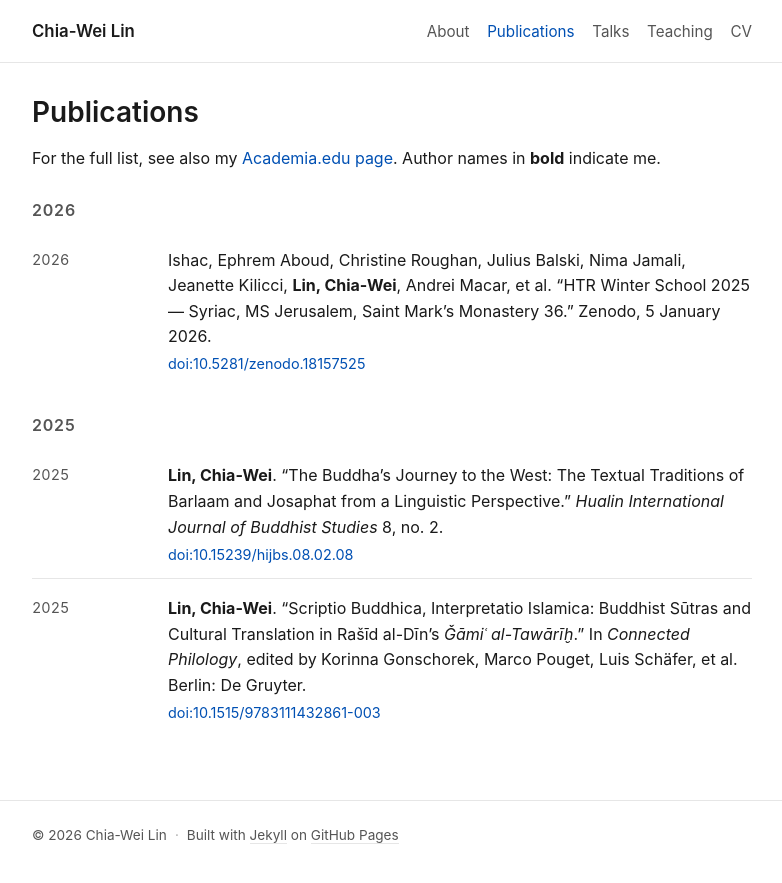
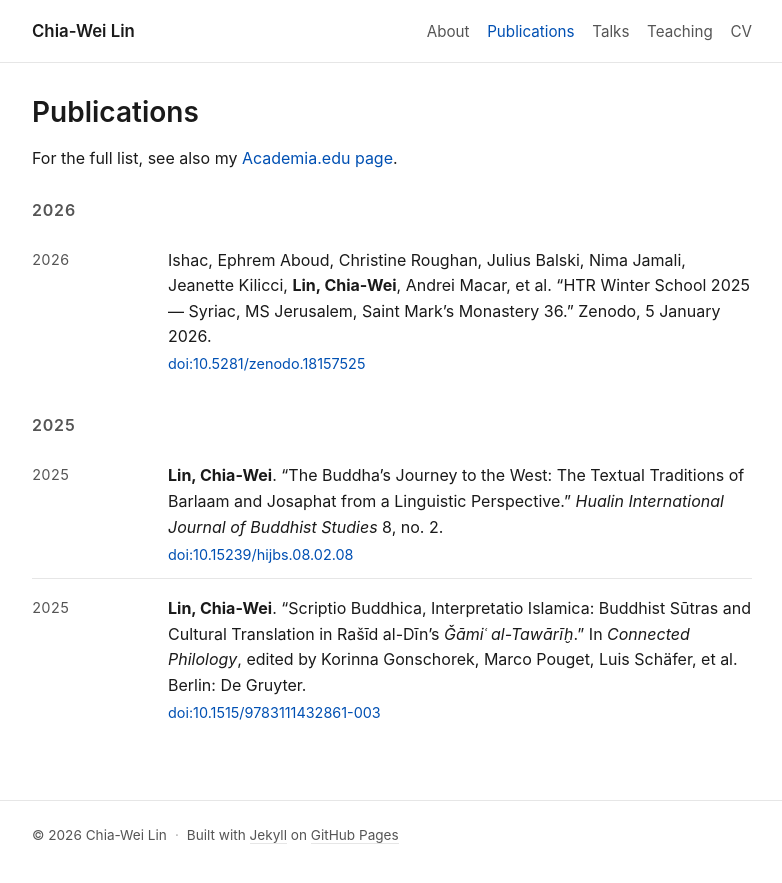
Before and after one commit to chiaweilinunil/chiaweilinunil.github.io, a Jekyll site: the page built from publications.md, in a window 1280 px wide. Shown: the top 883 px of the page, without its empty margins (248-1030 px from the left). Built offline with Jekyll 4.4.1, drawn with Linux system fonts in a browser that asks for light colours.

Commit message:
update publications.md

```diff
--- a/publications.md
+++ b/publications.md
@@ -4,7 +4,7 @@ title: Publications
 permalink: /publications/
 ---
 
-For the full list, see also my [Academia.edu page](https://unil.academia.edu/chiaweilin). Author names in **bold** indicate me.
+For the full list, see also my [Academia.edu page](https://unil.academia.edu/chiaweilin).
 
 <div class="pub-group">
   <h3>2026</h3>
```
